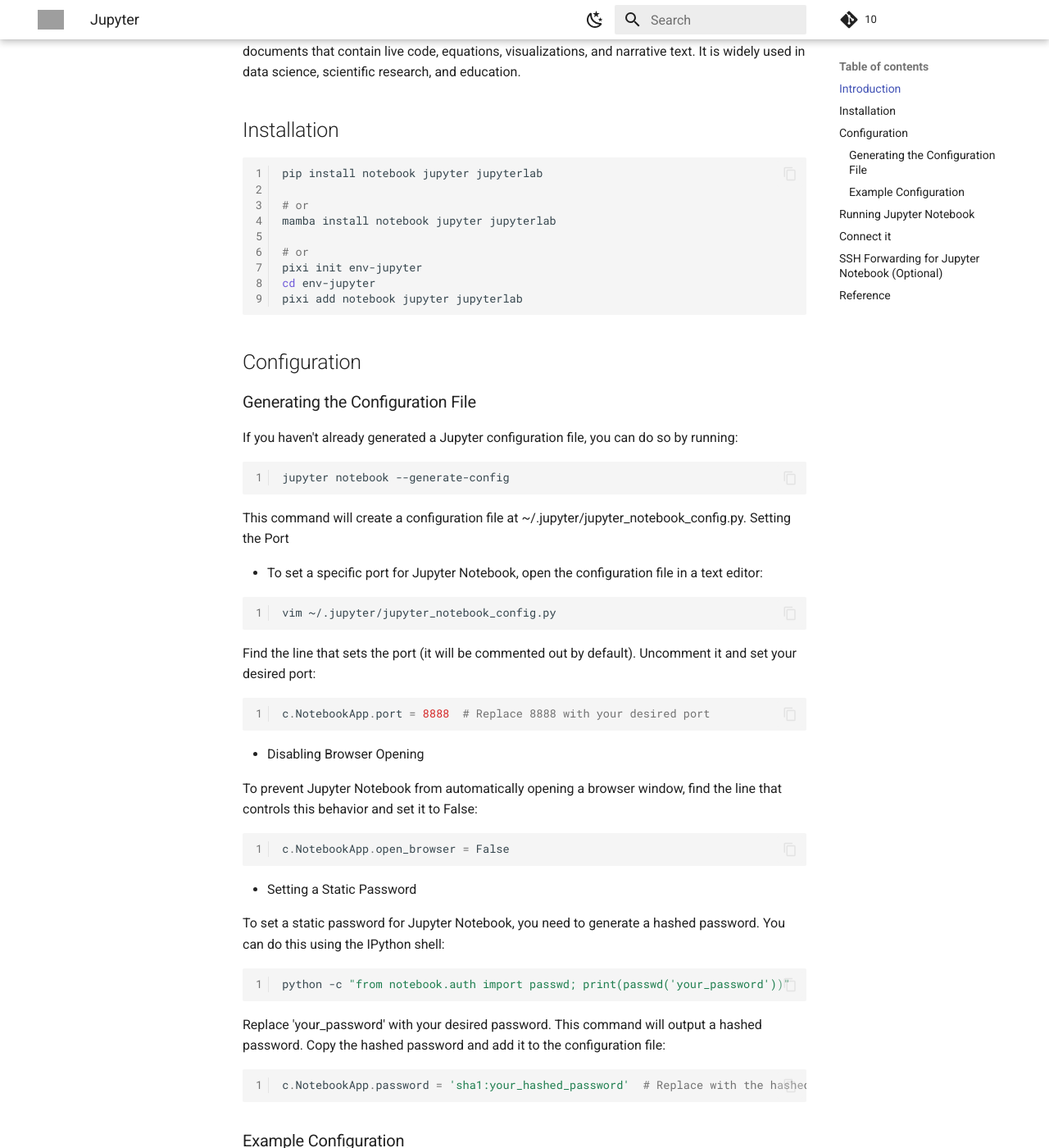
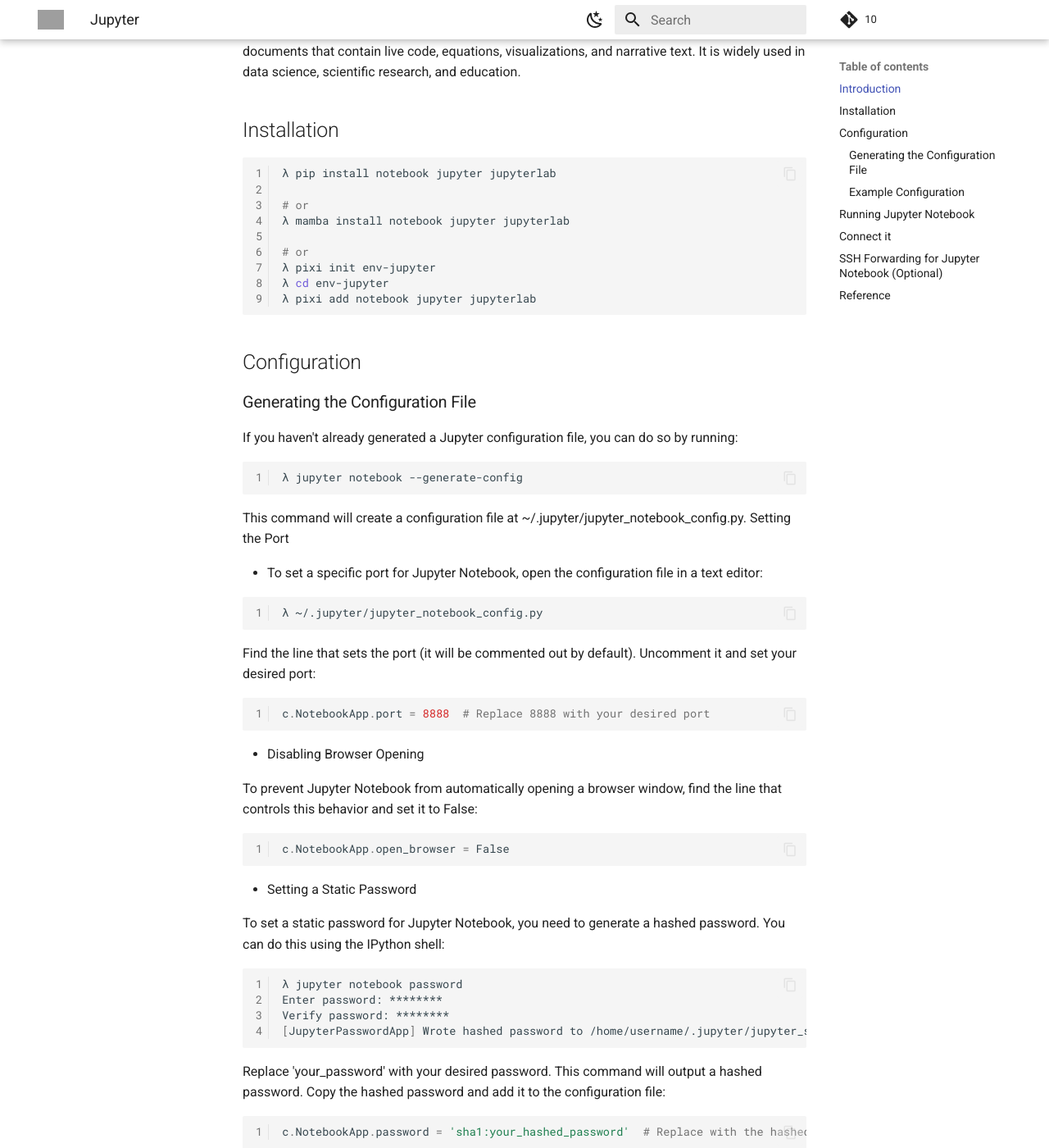
Before and after one commit to magic-inno/MagIC-Cluster-Docs, an MkDocs documentation site: the page built from docs/docs/software/ds_jupyter.md, in a window 1280 px wide and 1400 px high, scrolled down 321 px. Shown: the whole window at 82% size. Built offline with MkDocs 1.6.1 and Material for MkDocs 9.7.7, drawn with Linux system fonts in a browser that asks for light colours; grey boxes are pictures that could not be loaded.

Commit message:
add jupyter

````diff
--- a/docs/docs/software/ds_jupyter.md
+++ b/docs/docs/software/ds_jupyter.md
@@ -14,15 +14,15 @@
 ## Installation
 
 ```sh
-pip install notebook jupyter jupyterlab
+λ pip install notebook jupyter jupyterlab
 
 # or
-mamba install notebook jupyter jupyterlab
+λ mamba install notebook jupyter jupyterlab
 
 # or
-pixi init env-jupyter
-cd env-jupyter
-pixi add notebook jupyter jupyterlab
+λ pixi init env-jupyter
+λ cd env-jupyter
+λ pixi add notebook jupyter jupyterlab
 ```
 
 ## Configuration
@@ -32,7 +32,7 @@
 If you haven't already generated a Jupyter configuration file, you can do so by running:
 
 ```sh
-jupyter notebook --generate-config
+λ jupyter notebook --generate-config
 ```
 
 This command will create a configuration file at ~/.jupyter/jupyter_notebook_config.py.
@@ -42,7 +42,7 @@
   editor:
 
 ```sh
-vim ~/.jupyter/jupyter_notebook_config.py
+λ ~/.jupyter/jupyter_notebook_config.py
 ```
 
 Find the line that sets the port (it will be commented out by default). Uncomment it and
@@ -67,7 +67,10 @@
 can do this using the IPython shell:
 
 ```sh
-python -c "from notebook.auth import passwd; print(passwd('your_password'))"
+λ jupyter notebook password
+Enter password: ********
+Verify password: ********
+[JupyterPasswordApp] Wrote hashed password to /home/username/.jupyter/jupyter_server_config.json
 ```
 
 Replace 'your_password' with your desired password. This command will output a hashed
@@ -91,10 +94,10 @@
 ## Running Jupyter Notebook
 
 ```sh
-jupyter notebook
+λ jupyter notebook
 
 # or
-jupyter lab
+λ jupyter lab
 ```
 
 ## Connect it
@@ -108,7 +111,7 @@
 forwarding.
 
 ```sh
-ssh -L 8888:localhost:8888 username@remote_server_ip
+λ ssh -L 8888:localhost:8888 username@remote_server_ip
 ```
 
 Access Jupyter Notebook: Open a web browser and go to http://localhost:8888. You should
````
